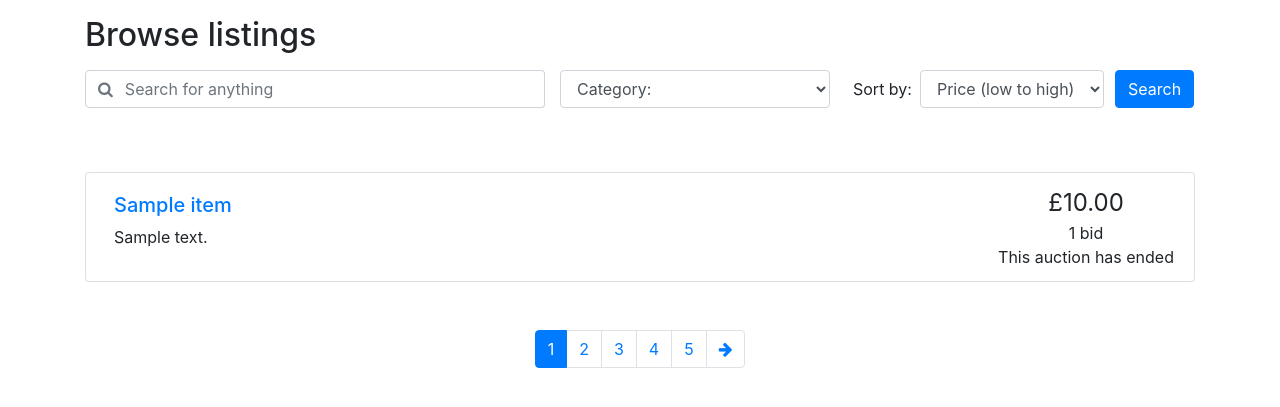
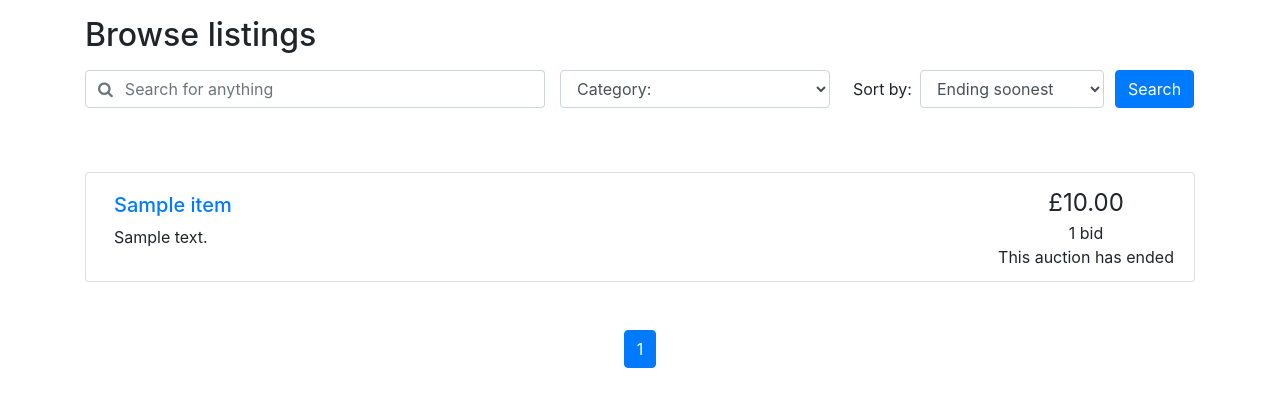
Before and after one commit to davidve0206/COMP0178-Project, a PHP site: page /views/browse.php in a window 1280 px wide. Shown: the part 114-521 px from the top of the page. Run offline with PHP 8.4, Linux system fonts and the light colour scheme; the visitor is signed in with stand-in values (Sample User, id 1); tables that the repository leaves empty or names only in its code hold one stand-in row (values such as "Sample post").

Commit message:
added sorting by price or endDate, filtering by category

```diff
--- a/database/seeder.php
+++ b/database/seeder.php
@@ -37,7 +37,8 @@ function seed(mysqli $db) {
     VALUES
         (1, 'Pac-Man', 'Arcade slot station, modded so you dont need coins', 2, 1, 100, 120, '2024-12-12 12:00:00'),
         (2, 'Mega Drive', 'Lightly used Sega Mega Drive, no games', 2, 5, 20, 35, '2024-12-12 12:00:00'),
-        (3, 'Doom', 'Original Doom game CD-Rom, working', 3, 3, 200, 300, '2024-12-12 12:00:00')
+        (3, 'Doom', 'Original Doom game CD-Rom, working', 3, 3, 200, 300, '2024-12-12 12:00:00'),
+        (4, 'Outer Wilds', 'Space Exploration Mystery', 2, 4, 15, 25, '2024-11-12 12:00:00')
     ";
     $db->query($items_creation_statement);
 
--- a/views/browse.php
+++ b/views/browse.php
@@ -20,14 +20,14 @@
                   <i class="fa fa-search"></i>
                 </span>
               </div>
-              <input type="text" class="form-control border-left-0" id="keyword" placeholder="Search for anything">
+              <input type="text" class="form-control border-left-0" id="keyword" placeholder="Search for anything" name="keyword">
             </div>
           </div>
         </div>
         <div class="col-md-3 pr-0">
           <div class="form-group">
-            <label for="cat" class="sr-only">Search within:</label>
-            <select class="form-control" id="cat">
+            <label for="category" class="sr-only">Search within:</label>
+            <select class="form-control" id="category" name="category">
               <?php
               categories_form("Category: ");
               ?>
@@ -37,10 +37,10 @@
         <div class="col-md-3 pr-0">
           <div class="form-inline">
             <label class="mx-2" for="order_by">Sort by:</label>
-            <select class="form-control" id="order_by">
-              <option selected value="pricelow">Price (low to high)</option>
-              <option value="pricehigh">Price (high to low)</option>
-              <option value="date">Soonest expiry</option>
+            <select class="form-control" id="order_by" name="order_by">
+              <option value="endDate">Ending soonest</option>
+              <option value="currentPrice">Price (low to high)</option>
+              <option value="currentPrice DESC">Price (high to low)</option>
             </select>
           </div>
         </div>
@@ -57,19 +57,19 @@
 <?php
 // Retrieve these from the URL
 if (!isset($_GET['keyword'])) {
-  // TODO: Define behavior if a keyword has not been specified.
+  $keyword = null;
 } else {
   $keyword = $_GET['keyword'];
 }
 
-if (!isset($_GET['cat'])) {
-  // TODO: Define behavior if a category has not been specified.
+if (!isset($_GET['category'])) {
+  $category = null;
 } else {
-  $category = $_GET['cat'];
+  $category = $_GET['category'];
 }
 
 if (!isset($_GET['order_by'])) {
-  // TODO: Define behavior if an order_by value has not been specified.
+  $ordering = 'endDate';
 } else {
   $ordering = $_GET['order_by'];
 }
@@ -84,9 +84,26 @@ if (!isset($_GET['page'])) {
      retrieve data from the database. (If there is no form data entered,
      decide on appropriate default value/default query to make. */
 
-/* For the purposes of pagination, it would also be helpful to know the
-     total number of results that satisfy the above query */
-$num_results = 96; // TODO: Calculate me for real
+require "../database/setup.php";
+
+$db->query("USE auction_site");
+
+
+$query = "SELECT id, itemName, description, endDate, GREATEST(startPrice, IFNULL(MAX(bidPrice), startPrice)) AS currentPrice
+FROM Items LEFT JOIN Bids ON Items.id = Bids.itemId ";
+
+if (!is_null($category)) {
+  $query .= "WHERE categoryId = $category ";
+}
+
+$query .= "GROUP BY id ORDER BY $ordering;";
+
+$result = mysqli_query($db, $query)
+  or die('Error fetching item information' . $db->error);
+$db->close();
+
+/* Working out total number of results that satisfy the above query so that pages can be displayed correctly */
+$num_results = $result->num_rows;
 $results_per_page = 10;
 $max_page = ceil($num_results / $results_per_page);
 ?>
@@ -99,28 +116,19 @@ $max_page = ceil($num_results / $results_per_page);
 
     <!-- Using a while loop to print a list item for each auction listing
      retrieved from the query -->
-
-    <!-- Initial implementation - needs to be reconfigured to work with search queries -->
     <?php
-    require "../database/setup.php";
-
-    $db->query("USE auction_site");
-    $query = "SELECT id, itemName, description, startPrice, endDate FROM Items";
-    $result = mysqli_query($db, $query)
-      or die('Error fetching item information' . $db->error);
 
     while ($row = mysqli_fetch_array($result)) {
       $item_id = $row['id'];
       $item_name = $row['itemName'];
       $description = $row['description'];
-      $startPrice = $row['startPrice'];
-      $current_price = max($startPrice, floatval(highest_bid($item_id)));
+      $current_price = $row['currentPrice'];
       $num_bids = number_of_bids($item_id);
       $end_date = new DateTime($row['endDate']);
       print_listing_li($item_id, $item_name, $description, $current_price, $num_bids, $end_date);
     }
 
-    $db->close();
+
     ?>
 
   </ul>
```
